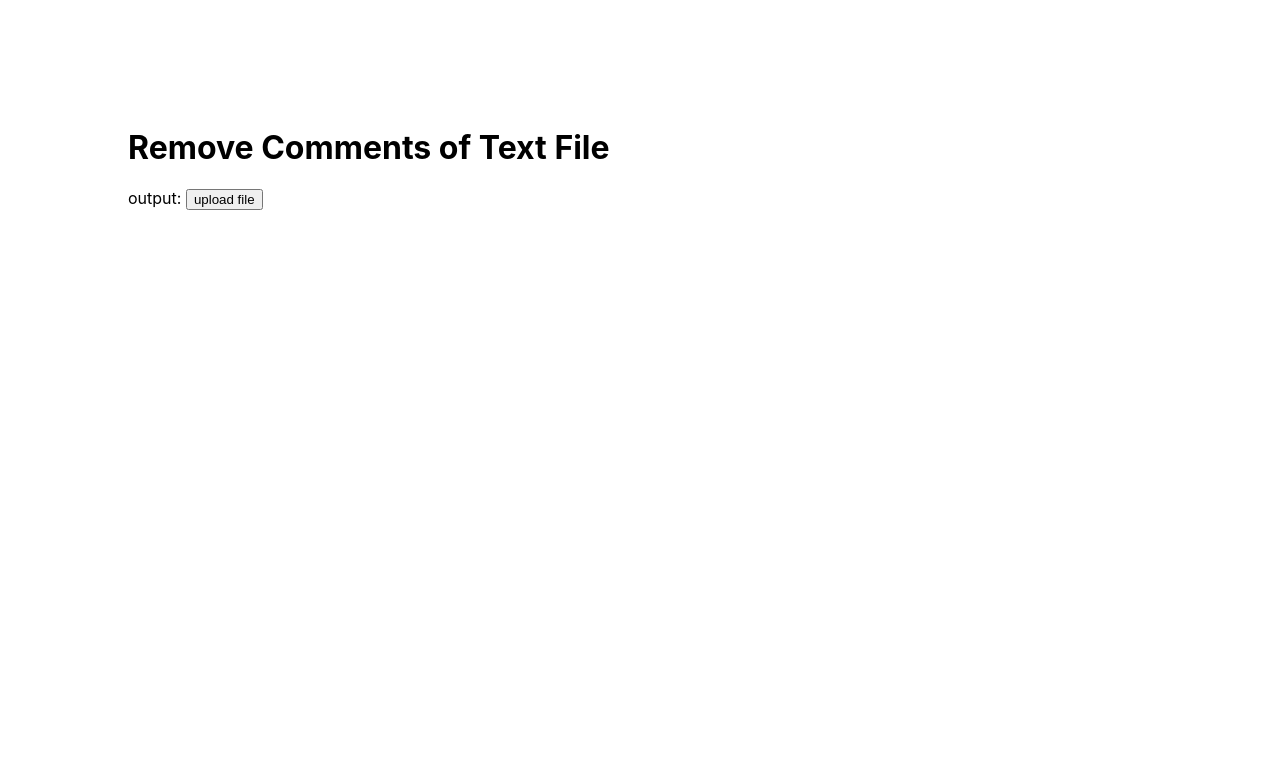
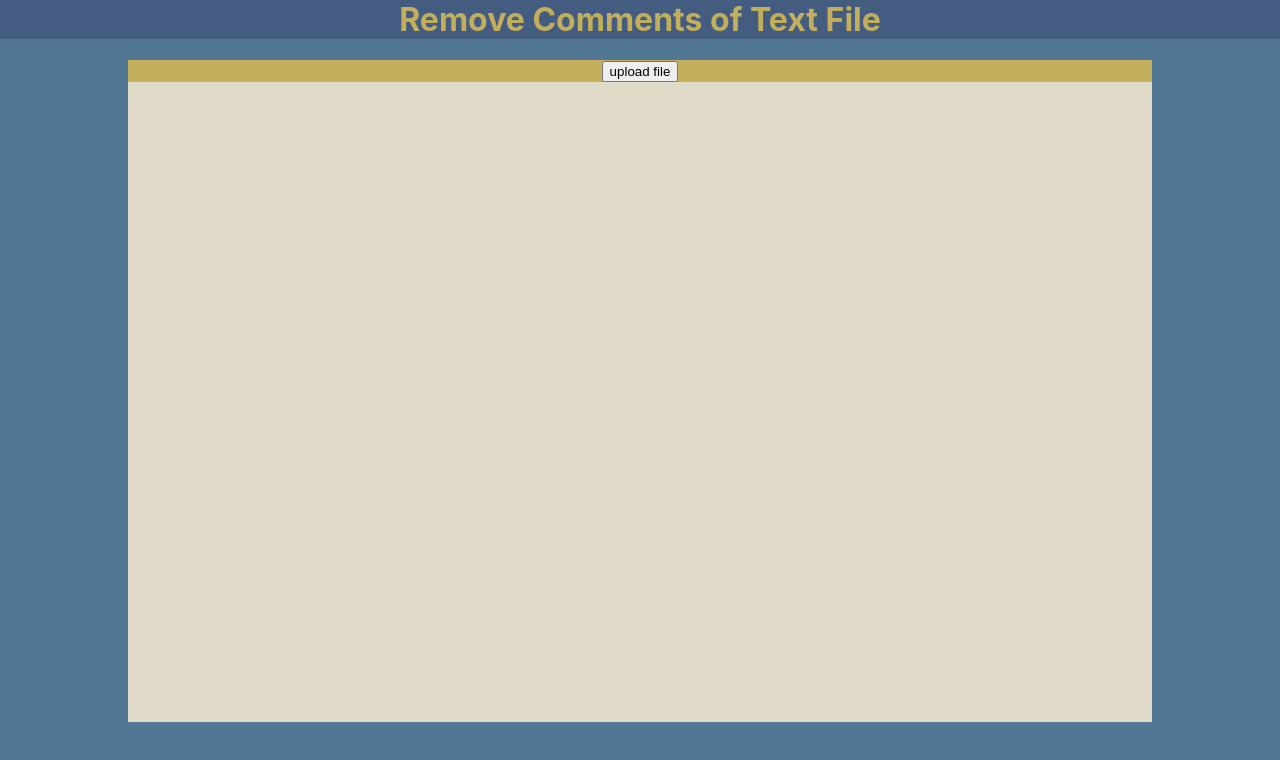
Before and after one commit to michael-lugashi/react-remove-comments, a React (Create React App) app: page /output in a window 1280 px wide. Shown: the top 760 px of the page. Built offline with nearby package versions, Linux system fonts and the light colour scheme.

Commit message:
basic layout and colors

```diff
--- a/src/App.js
+++ b/src/App.js
@@ -12,7 +12,7 @@ function App() {
   return (
     <div className="App">
       <header className="App-header">
-        <h1>Remove Comments of Text File</h1>
+        <h1 className='title'>Remove Comments of Text File</h1>
       </header>
       <Router>
         <Routes>
--- a/src/core/output-removed-comments.js
+++ b/src/core/output-removed-comments.js
@@ -4,8 +4,8 @@ import { Link } from 'react-router-dom';
 function OutputRemovedComments({ removedCommentsText }) {
   //   console.log(props);
   return (
-    <div className='display-text'>
-      output: {removedCommentsText}
+    <div>
+      <header className="actions-header">
         <Link
           to={{
             pathname: '/read-file',
@@ -13,6 +13,8 @@ function OutputRemovedComments({ removedCommentsText }) {
         >
           <button>upload file</button>
         </Link>
+      </header>
+      <div className="display-text"> {removedCommentsText}</div>
     </div>
   );
 }
--- a/src/core/text-file-upload.js
+++ b/src/core/text-file-upload.js
@@ -1,7 +1,7 @@
 import React, { useState } from 'react';
 import { Link } from 'react-router-dom';
 
-function TextFileUpload( {setRemovedCommentsText}) {
+function TextFileUpload({ setRemovedCommentsText }) {
   const [text, setText] = useState('');
 
   const removeComments = (fileText) => {
@@ -30,24 +30,22 @@ function TextFileUpload( {setRemovedCommentsText}) {
 
   return (
     <div>
+      <header className="actions-header">
         <input
           type="file"
           onChange={async (e) => {
             const file = e.target.files[0];
+            console.log(file.type);
             const fileText = await file.text();
             setText(fileText);
           }}
         />
-
-      <div className='display-text'>{text}</div>
-
         <Link
           to={{
-          pathname: text? '/output': '/read-file',
+            pathname: text ? '/output' : '/read-file',
           }}
         >
           <button
-
             onClick={() => {
               if (!text) {
                 alert('text file is eiter empty or not uploaded!');
@@ -58,6 +56,9 @@ function TextFileUpload( {setRemovedCommentsText}) {
             remove comments
           </button>
         </Link>
+      </header>
+
+      <div className="display-text">{text}</div>
     </div>
   );
 }
--- a/src/styles/App.css
+++ b/src/styles/App.css
@@ -1,6 +1,32 @@
 .App {
- margin: 10vw;
+  margin: 0;
+  padding: 0;
+  min-height: 100vh;
+  background-color: #517795;
 }
-.display-text{
+.title {
+  margin-top: 0;
+}
+.App-header {
+  text-align: center;
+  background-color: #445c7f;
+  color: #c3af5b;
+}
+.display-text {
   white-space: pre;
+  width: 80vw;
+  min-height: 80vh;
+  margin: auto;
+  background-color: #dfdbc8;
 }
+
+.actions-header {
+
+  background-color: #c3af5b;
+  color: #445c7f;
+  width: 80vw;
+  margin: auto;
+  display: flex;
+  justify-content: space-evenly;
+
+}
```
Lines whose indentation alone changed are shown as unchanged.
